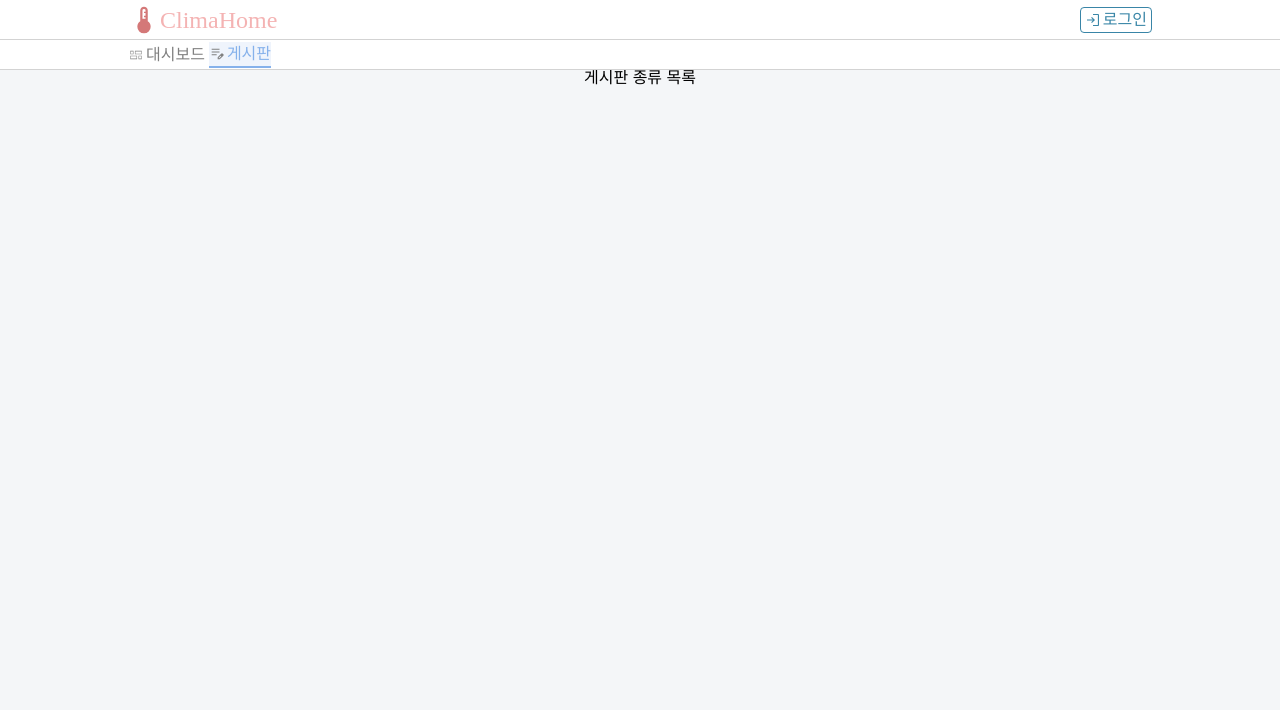
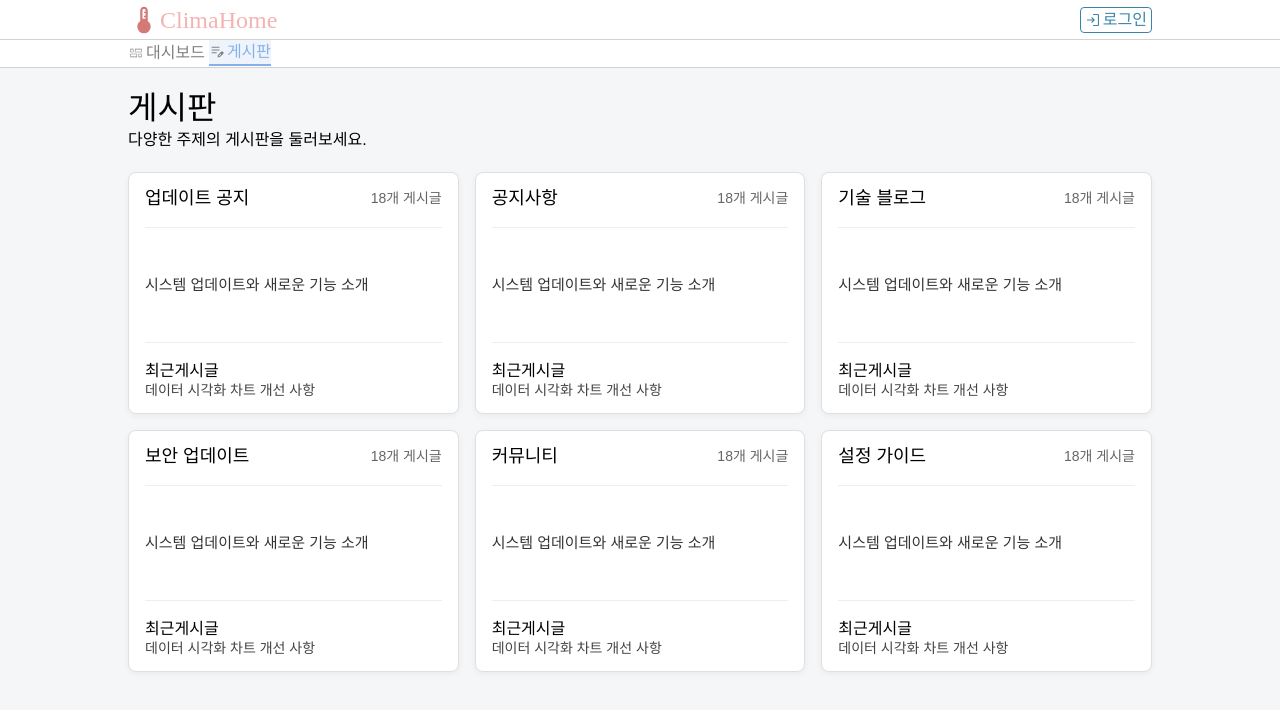
Before and after one commit to ShinSeongCheol/home-monitor, a React (Vite) app in the folder frontend/: page /boards in a window 1280 px wide. Shown: the top 710 px of the page. Built offline with nearby package versions, Linux system fonts and the light colour scheme; what ag-grid-community would draw is missing.

Commit message:
💄 feat '게시판'
- 게시판 목록 페이지 추가

```diff
--- a/frontend/src/Board.tsx
+++ b/frontend/src/Board.tsx
@@ -1,8 +1,25 @@
+import BoardCardComponent from './components/BoardCardComponent';
+import styles from './styles/Board.module.css';
+
 const Board = () => {
     return(
-        <>
-            <p>게시판 종류 목록</p>
-        </>
+        <main className={styles.main}>
+            <section className={styles.section}>
+                <div className={styles.title}>
+                    <h2>게시판</h2>
+                    <p>다양한 주제의 게시판을 둘러보세요.</p>
+                </div>
+
+                <div className={styles.gridContainer}>
+                    <BoardCardComponent categoryCode='1' categoryName='업데이트 공지'/>
+                    <BoardCardComponent categoryCode='2' categoryName='공지사항'/>
+                    <BoardCardComponent categoryCode='3' categoryName='기술 블로그'/>
+                    <BoardCardComponent categoryCode='4' categoryName='보안 업데이트'/>
+                    <BoardCardComponent categoryCode='5' categoryName='커뮤니티'/>
+                    <BoardCardComponent categoryCode='6' categoryName='설정 가이드'/>
+                </div>
+            </section>
+        </main>
     )
 }
 
--- /dev/null
+++ b/frontend/src/components/BoardCardComponent.tsx
@@ -0,0 +1,44 @@
+import type { MouseEventHandler } from 'react';
+import styles from '../styles/BoardCardComponent.module.css';
+import { useLocation, useNavigate } from 'react-router-dom';
+
+type BoardCardComponentProps = {
+    categoryCode: string,
+    categoryName: string,
+}
+
+const BoardCardComponent = ({ categoryCode, categoryName }: BoardCardComponentProps) => {
+
+    const navigate = useNavigate();
+    const location = useLocation();
+
+    // 게시판 글 목록 페이지 이동
+    const handleClick: MouseEventHandler<HTMLDivElement> = (e) => {
+        const categoryCode = e.currentTarget.id;
+        navigate(`${location.pathname}/${categoryCode}`);
+    }
+
+    return(
+        <div className={styles.card} id={categoryCode} onClick={handleClick}>
+            <div className={styles.cardHeader}>
+                <h2>{categoryName}</h2>
+                <p>18개 게시글</p>
+            </div>
+
+            <hr />
+
+            <div className={styles.cardBody}>
+                <p>시스템 업데이트와 새로운 기능 소개</p>
+            </div>
+
+            <hr />
+
+            <div className={styles.cardFooter}>
+                <h2>최근게시글</h2>
+                <p>데이터 시각화 차트 개선 사항</p>
+            </div>
+        </div>
+    )
+}
+
+export default BoardCardComponent;
--- /dev/null
+++ b/frontend/src/styles/Board.module.css
@@ -0,0 +1,45 @@
+.main {
+    width: 100%;
+    height: 100%;
+
+    display: flex;
+    justify-content: center;
+    /* align-items: center; */
+}
+
+.section {
+    width: 1024px;
+    margin-top: 16px;
+    padding: 8px;
+}
+
+.title h2{
+    font-size: 32px;
+}
+
+.title p {
+    margin-top: 8px;
+}
+
+.gridContainer {
+    height: 500px;
+    margin-top: 24px;
+
+    display: grid;
+    grid-template-columns: repeat(auto-fill, minmax(250px, 1fr));
+    justify-content: center;
+
+    gap:16px
+}
+
+@media screen and (max-width: 1024px) {
+    .gridContainer {
+        grid-template-columns: repeat(auto-fill, minmax(300px, 1fr));
+    }
+}
+
+@media screen and (max-width: 1024px) {
+    .gridContainer {
+        gap:8px
+    }
+}
--- /dev/null
+++ b/frontend/src/styles/BoardCardComponent.module.css
@@ -0,0 +1,61 @@
+.card {
+  background: #fff;
+  border: 1px solid #e0e0e0;
+  border-radius: 8px;
+  padding: 16px;
+  box-shadow: 0 2px 6px rgba(0,0,0,0.05);
+
+  display: flex;
+  flex-direction: column;
+  gap: 12px;
+
+}
+
+.cardHeader {
+  display: flex;
+  justify-content: space-between;
+  align-items: center;
+}
+
+.cardHeader h2 {
+  font-size: 18px;
+}
+
+.cardHeader p {
+  font-size: 14px;
+  color: #666;
+}
+
+.cardBody {
+    flex:1;
+    display: flex;
+    align-items: center;
+}
+
+.cardBody p {
+  font-size: 15px;
+  color: #333;
+
+  display: flex;
+}
+
+.cardFooter h2 {
+  font-size: 16px;
+  margin: 0 0 4px;
+}
+
+.cardFooter p {
+  font-size: 14px;
+  color: #444;
+}
+
+.card hr {
+  border: none;
+  border-top: 1px solid #eee;
+  margin: 8px 0;
+}
+
+.card:hover {
+    cursor: pointer;
+    background-color: #fafafa;
+}
--- a/frontend/src/styles/Dashboard.module.css
+++ b/frontend/src/styles/Dashboard.module.css
@@ -24,8 +24,4 @@
     width: auto;
     padding: 8px;
   }
-
-  .container {
-
-  }
 }
```
